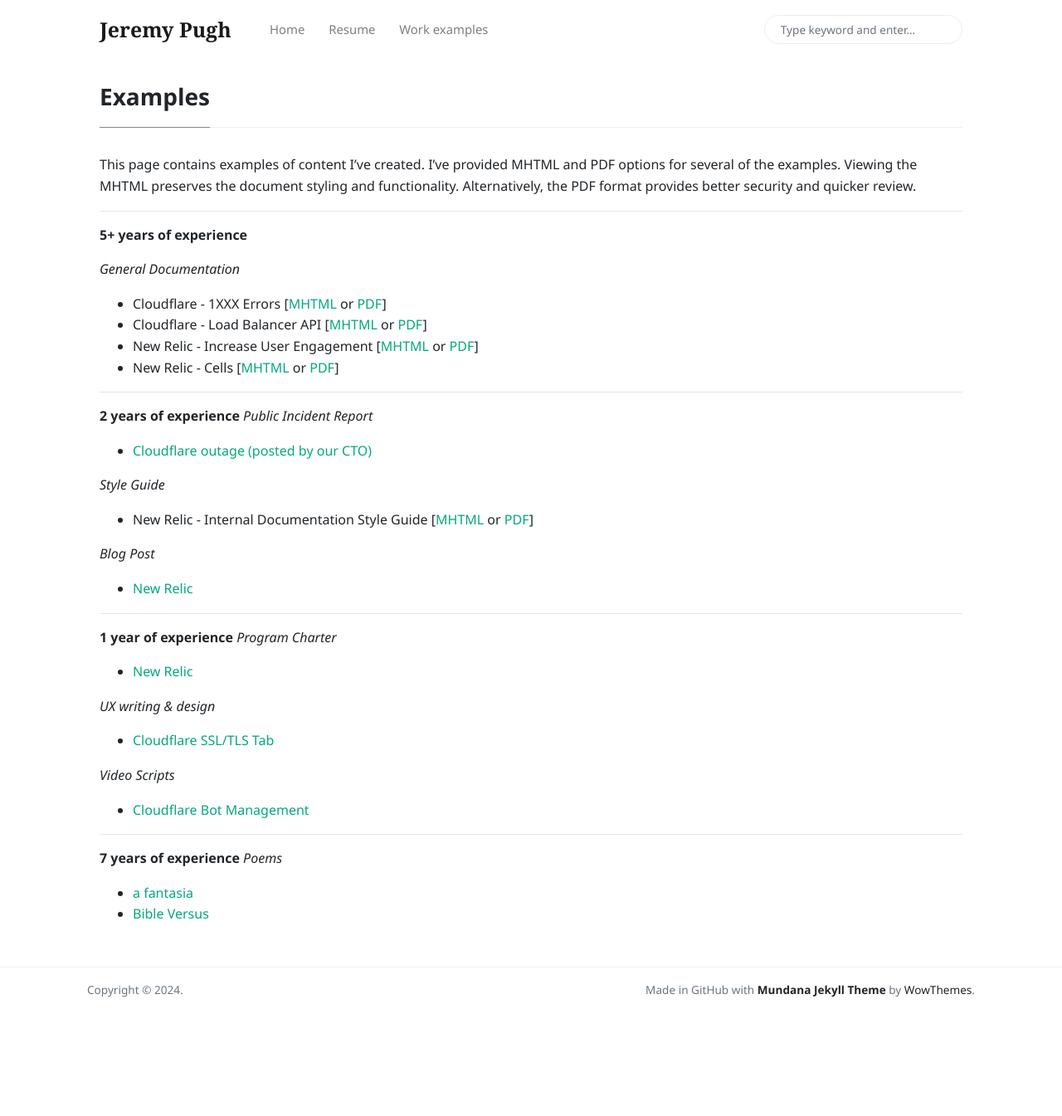
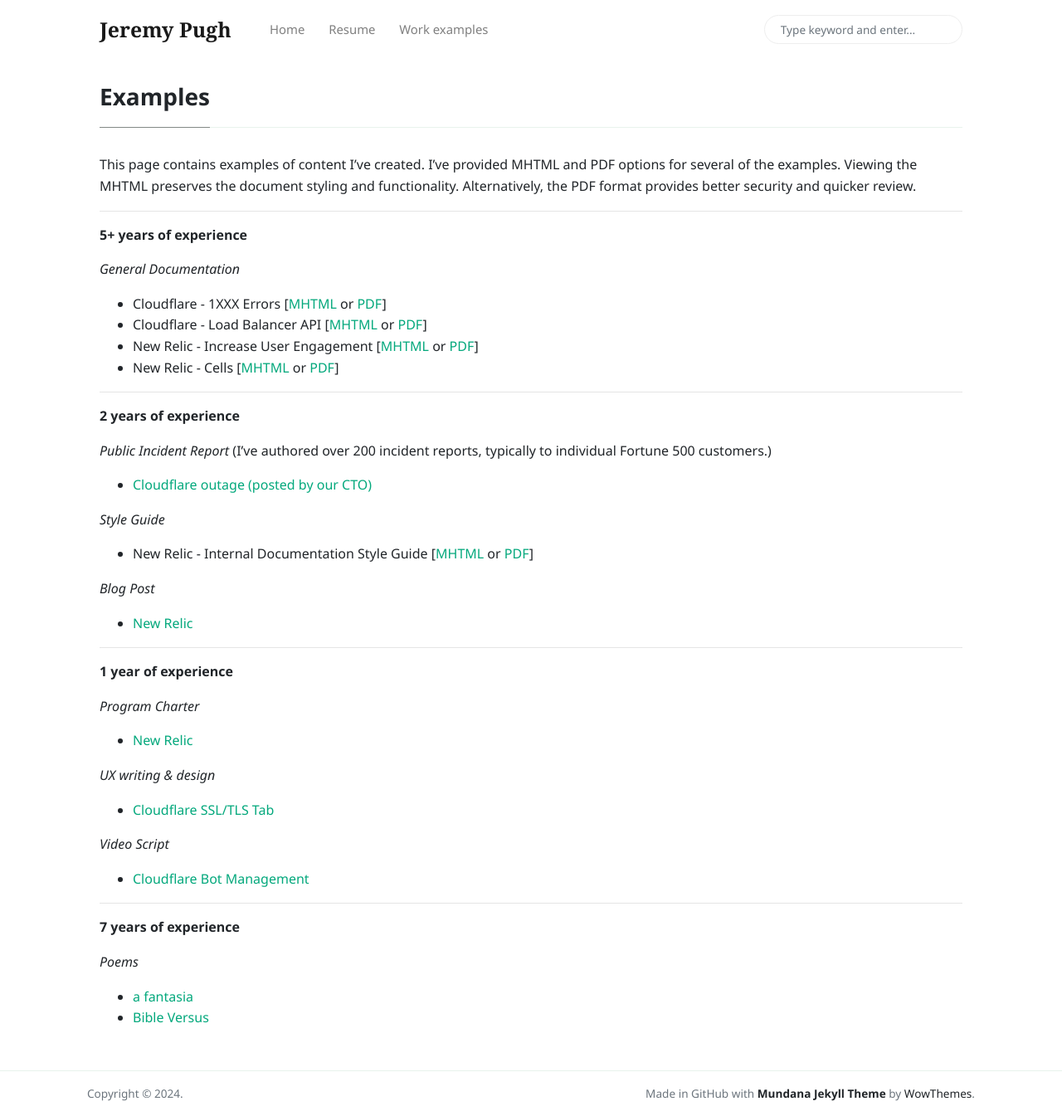
Before and after one commit to stumblefiend/jeremy.pugh, a Jekyll site: the page built from _pages/examples.md, in a window 1280 px wide and 1345 px high. Shown: the whole window at 83% size. Built offline with Jekyll 4.4.1, drawn with Linux system fonts in a browser that asks for light colours; nearby versions of some CDN libraries.

Commit message:
Update examples.md

```diff
--- a/_pages/examples.md
+++ b/_pages/examples.md
@@ -18,7 +18,8 @@
 ---
 
 **2 years of experience**
-*Public Incident Report*
+
+*Public Incident Report* (I've authored over 200 incident reports, typically to individual Fortune 500 customers.)
 - [Cloudflare outage (posted by our CTO)](/assets/docs/incident-report.pdf)
 
 *Style Guide*
@@ -30,18 +31,20 @@
 ---
 
 **1 year of experience**
+
 *Program Charter*
 - [New Relic](/assets/docs/charter-internal-docs.pdf)
 
 *UX writing & design*
 - [Cloudflare SSL/TLS Tab](/assets/images/ssl-ui.png)
 
-*Video Scripts*
+*Video Script*
 - [Cloudflare Bot Management](https://www.youtube.com/watch?v=dAl1LG7Odg4)
 
 ---
 
 **7 years of experience**
+
 *Poems*
 - [a fantasia](/assets/docs/a-fantasia.pdf)
 - [Bible Versus](/assets/docs/bible-versus.pdf)
```
